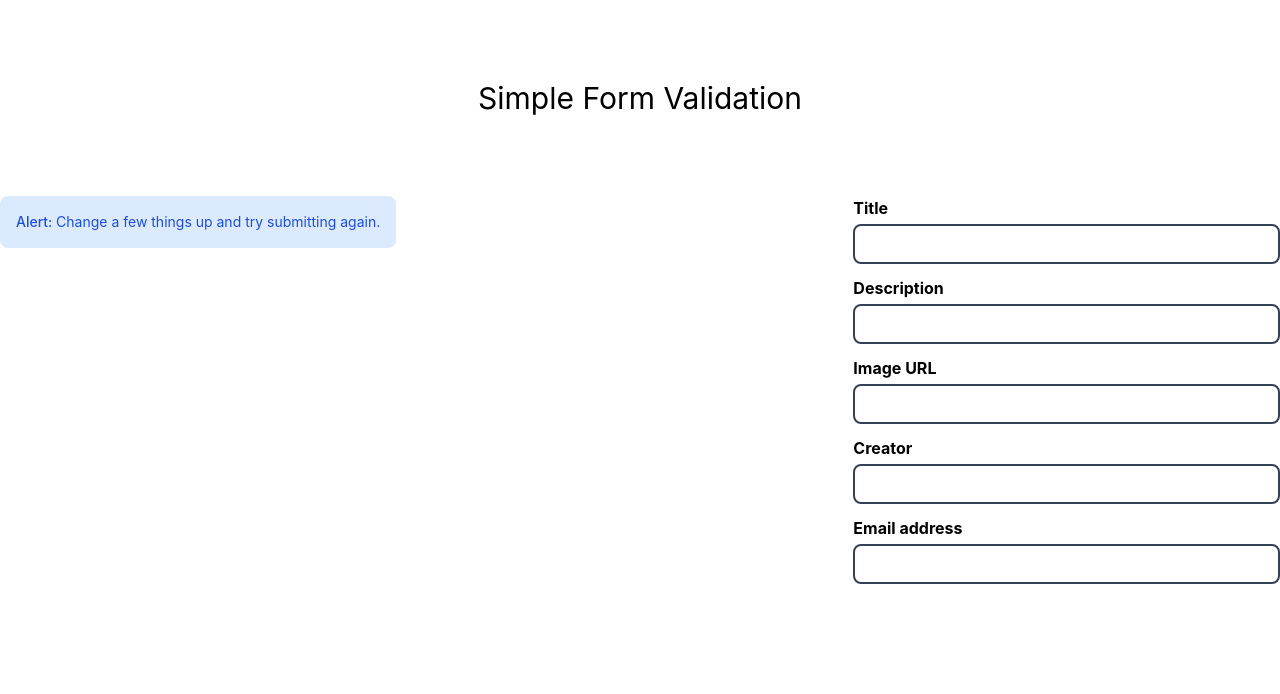
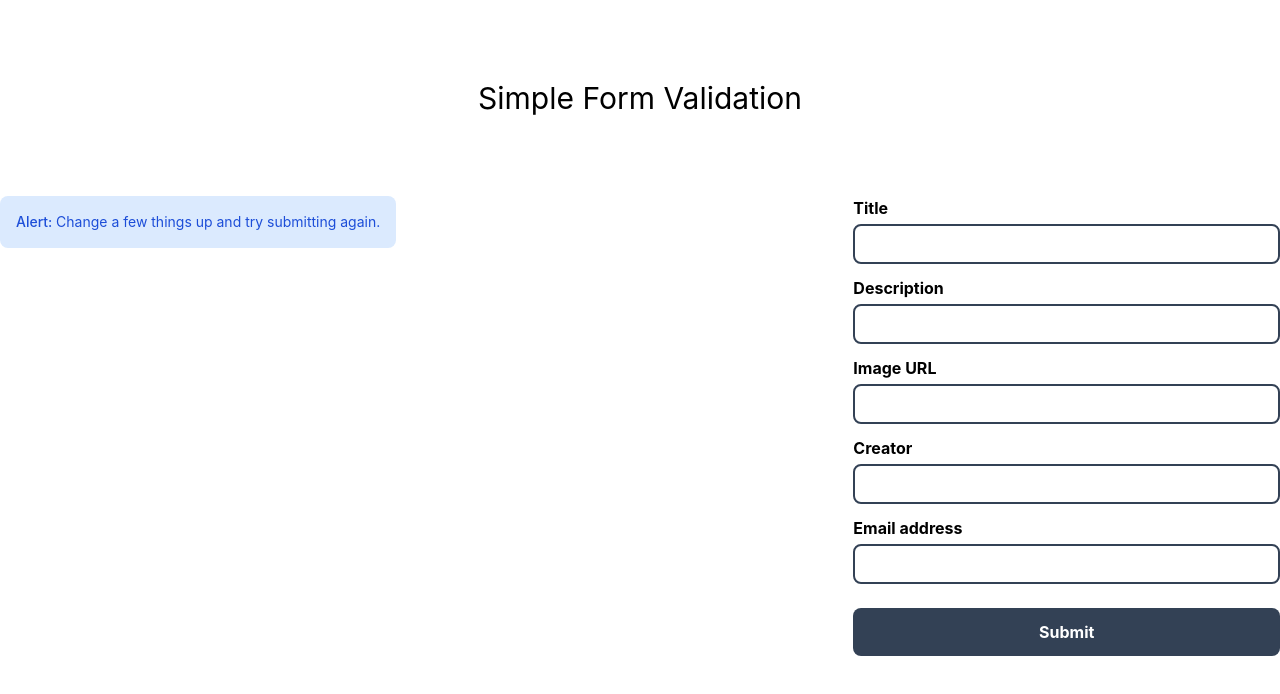
Before and after one commit to codeawy/nextjs-simple-form-validation, a Next.js app: page / in a window 1280 px wide. Shown: the top 694 px of the page. Built offline with nearby package versions, Linux system fonts and the light colour scheme.

Commit message:
form submit btn

```diff
--- /dev/null
+++ b/components/FormSubmitBtn.jsx
@@ -0,0 +1,13 @@
+const FormSubmitBtn = ({ text, isError }) => {
+  return (
+    <input
+      type="submit"
+      value={text}
+      className={`${
+        isError ? "bg-red-700" : "bg-slate-700"
+      } w-full mt-3 p-3 text-white rounded-lg cursor-pointer font-bold`}
+    />
+  );
+};
+
+export default FormSubmitBtn;
--- a/pages/index.jsx
+++ b/pages/index.jsx
@@ -6,6 +6,7 @@ import FormInput from "components/FormInput";
 import { formInputs } from "utils/formInputs";
 import { postDataValidation } from "validation/postValidation";
 import FormInputErrorMsg from "components/FormInputErrorMsg";
+import FormSubmitBtn from "components/FormSubmitBtn";
 
 export default function Home() {
   // ** States
@@ -80,6 +81,7 @@ export default function Home() {
                 <FormInputErrorMsg errors={errors} name={name} />
               </div>
             ))}
+            <FormSubmitBtn text="Submit" isError={isError} />
           </form>
         </div>
       </main>
```
